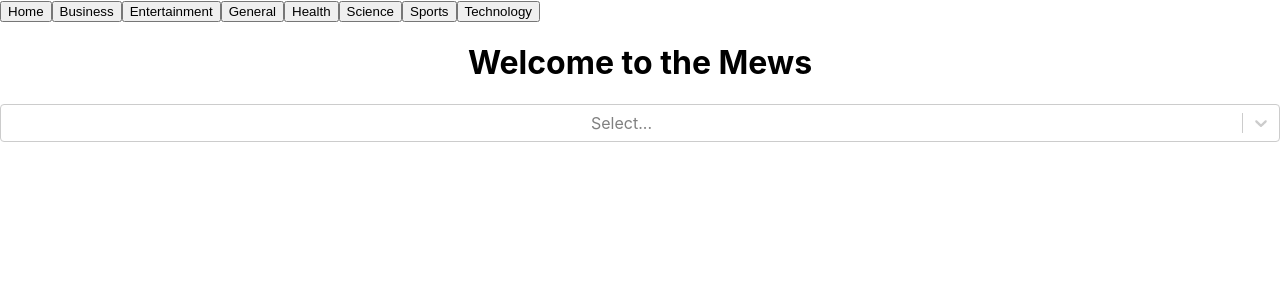
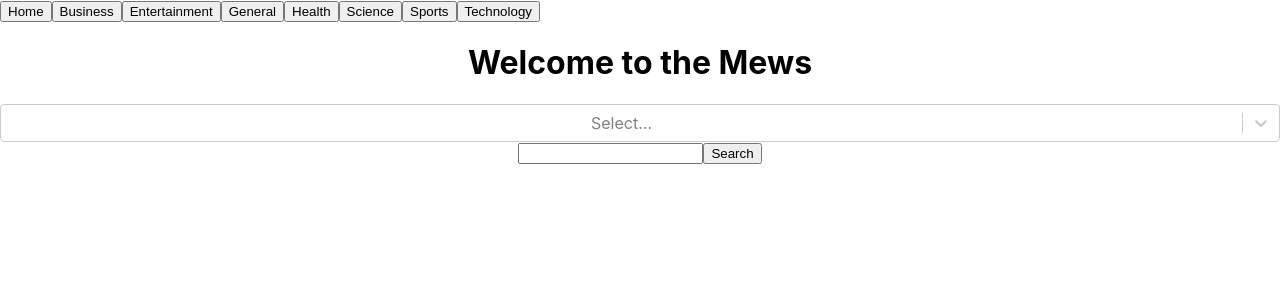
Before and after one commit to Matthew1320/news, a React (Create React App) app: page /#/ in a window 1280 px wide. Shown: the top 300 px of the page. Built offline with nearby package versions, Linux system fonts and the light colour scheme; no server answers.

Commit message:
search works

```diff
--- /dev/null
+++ b/src/components/KeywordSearch.js
@@ -0,0 +1,20 @@
+import React, { useState } from 'react'
+
+const KeywordSearch = ({setQuery}) => {
+
+    const [potentialQuery, setPQ] = useState("")
+
+    const searchClick = () => {
+        setQuery(potentialQuery)
+        console.log("this is the query", potentialQuery)
+    }
+
+    return (
+        <div>
+            <input type='search' onChange={(q) => setPQ(q.target.value)}/>
+            <button onClick={searchClick}>Search</button>
+        </div>
+    )
+}
+
+export default KeywordSearch
--- a/src/components/NewsList.js
+++ b/src/components/NewsList.js
@@ -5,6 +5,7 @@ import NewsItem from './NewsItem'
 const NewsList = ({type,category}) => {
     const [articles, setArticles] = useState([])
     let url = 'https://newsapi.org/v2/top-headlines?'.concat(Object.values({type})[0],Object.values({category})[0],'&pageSize=100&apiKey=89dccbf3b5894bab8119151b35820686')
+    console.log(url)
 
     useEffect(() => {
         const getArticles = async () => {
--- a/src/pages/HomePage.js
+++ b/src/pages/HomePage.js
@@ -1,19 +1,26 @@
 import { useState } from "react";
 import Search from "../components/Search";
+import KeywordSearch from "../components/KeywordSearch";
 import NewsList from "../components/NewsList";
 
 export function HomePage() {
   const [choice, setChoice] = useState("")
+  const [query, setQuery] = useState("")
 
   return (
     <div className="App">
       <h1>Welcome to the Mews</h1>
       <Search setChoice={setChoice}/>
+      <KeywordSearch setQuery={setQuery} />
       <div>
         { choice
             ? <NewsList type={'sources='} category={choice} />
             : <h1>{choice}</h1>
         }
+        { query
+            ? <NewsList type={'q='} category={query} />
+            : <h1>{query}</h1>
+        }
       </div>
     </div>
   );
```
